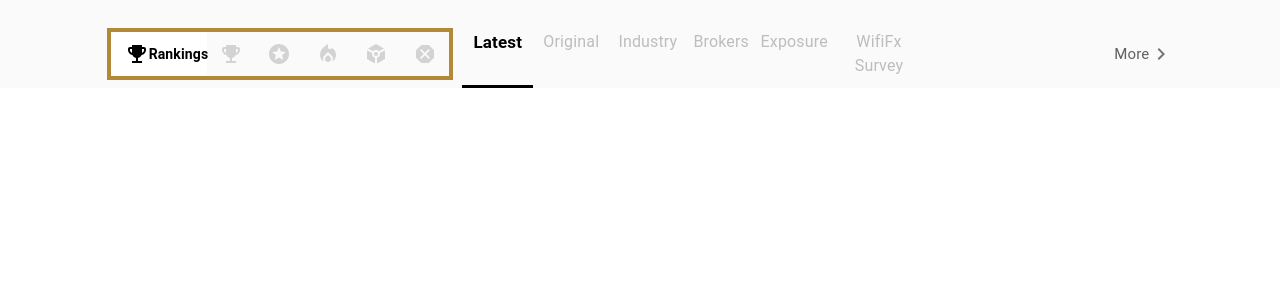
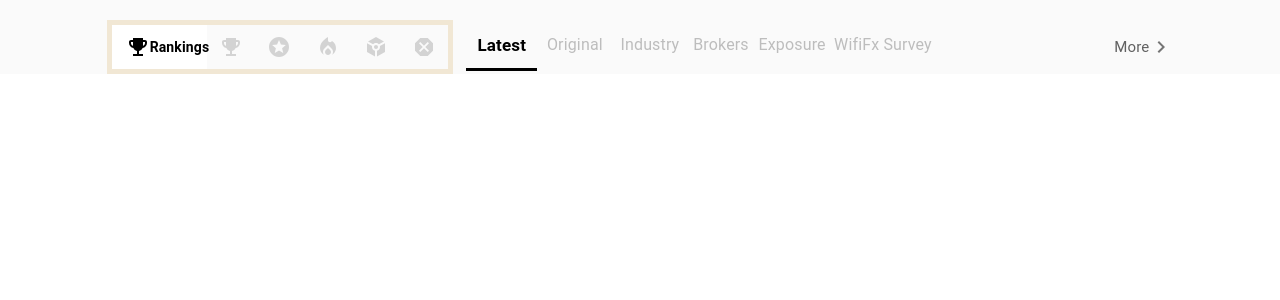
Before and after one commit to rahulrawal3101/wififx, a Next.js app: page /HomePageComp2.js in a window 1280 px wide. Shown: the top 300 px of the page. Built offline with nearby package versions, Linux system fonts and the light colour scheme.

Commit message:
change border

```diff
--- a/app/HomePageComp2.js/page.js
+++ b/app/HomePageComp2.js/page.js
@@ -24,7 +24,7 @@ const HomePageComp2 = () => {
             <Grid container sx={{ display: 'flex', justifyContent: 'center', alignItems: 'center', bgcolor: '#fafafa',pt:'20px' }}>
                 <Grid item xs={10}>
                     <Grid container sx={{display:'flex', justifyContent:'space-between', alignItems:'center', }}>
-                        <Grid item xs={3.9} sx={{ border: '4px solid #b28936', }}>
+                        <Grid item xs={3.9} sx={{ border: '5px solid #F1E7D4', }}>
                             <Grid container>
                                 <Grid item xs={12}>
                                     <Grid container>
@@ -60,26 +60,26 @@ const HomePageComp2 = () => {
                             </Grid>
 
                         </Grid>
-                        <Grid item xs={8} sx={{  }}>
+                        <Grid item xs={8} >
                             <Grid container sx={{display:'flex', justifyContent:'space-between', alignItems:'center'}}>
-                                <Grid item xs={8} sx={{display:'flex'}}>
+                                <Grid item xs={8} sx={{display:'flex', ml:'4px'}}>
                                     <Grid container>
-                                    <Grid item xs={1.8} sx={{ p:'10px',borderBottom:'3px solid black'}}>
+                                    <Grid item xs={1.8} sx={{ p:'10px 0px',borderBottom:'3px solid black'}}>
                                         <Typography sx={{textAlign:'center', fontSize:'17px', fontWeight:'bold'}}>Latest</Typography>
                                     </Grid>
-                                    <Grid item xs={1.9} sx={{p:'10px', }}>
+                                    <Grid item xs={1.9} sx={{p:'10px 0px', }}>
                                         <Typography sx={{textAlign:'center', color:'#bdbdbd', '&:hover':{color:'black'}}}>Original</Typography>
                                     </Grid>
-                                    <Grid item xs={1.9} sx={{p:'10px',}}>
+                                    <Grid item xs={1.9} sx={{p:'10px 0px',}}>
                                         <Typography sx={{textAlign:'center' ,color:'#bdbdbd','&:hover':{color:'black'}}}>Industry</Typography>
                                     </Grid>
-                                    <Grid item xs={1.7} sx={{ p:'10px',}}>
+                                    <Grid item xs={1.7} sx={{ p:'10px 0px',}}>
                                         <Typography sx={{textAlign:'center', color:'#bdbdbd','&:hover':{color:'black'}}}>Brokers</Typography>
                                     </Grid>
-                                    <Grid item xs={1.9} sx={{ p:'10px',}}>
+                                    <Grid item xs={1.9} sx={{ p:'10px 0px',}}>
                                         <Typography sx={{textAlign:'center', color:'#bdbdbd','&:hover':{color:'black'}}}>Exposure</Typography>
                                     </Grid>
-                                    <Grid item xs={2.7} sx={{ p:'10px',}}>
+                                    <Grid item xs={2.7} sx={{ p:'10px 0px',}}>
                                         <Typography sx={{textAlign:'center', color:'#bdbdbd','&:hover':{color:'black'}}}>WifiFx Survey</Typography>
                                     </Grid>
 
```
